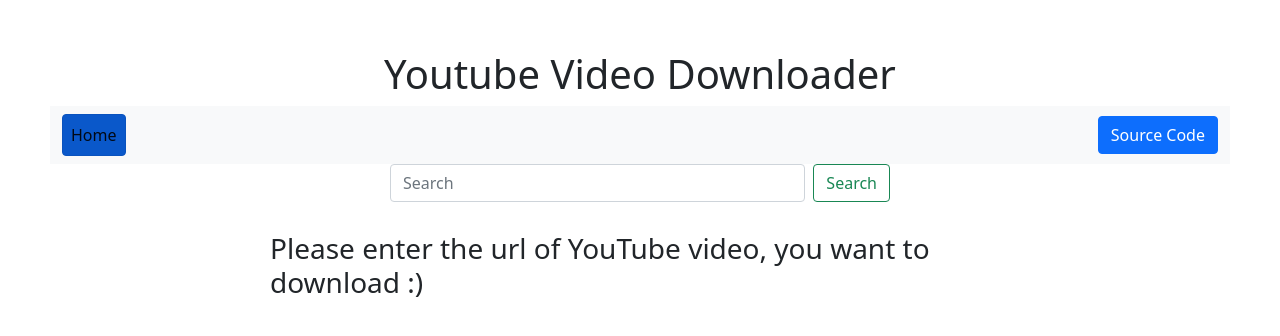
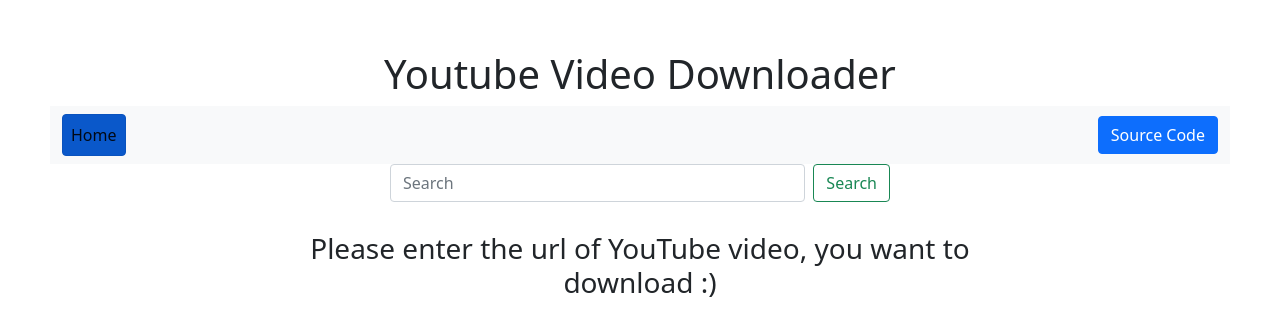
Before and after one commit to abhikashyapr22/YouTube_Video_Downloader, a Flask app: page / in a window 1280 px wide. Shown: the top 336 px of the page. Run offline with Flask 2, Linux system fonts and the light colour scheme.

Commit message:
initial commit

```diff
--- a/templates/index.html
+++ b/templates/index.html
@@ -21,7 +21,7 @@
   </form>
 </div>
 <div class="mx-auto" style="width: 800px; padding-left:20ps;">
-    <h3 style="padding:30px">Please enter the url of YouTube video, you want to download :)</h3>
+    <h3 class="text-center" style="padding:30px">Please enter the url of YouTube video, you want to download :)</h3>
 <!--    <img src="#" alt="user instruction" style="width:auto; height:360px;">-->
 </div>
 {% endblock body %}
```
